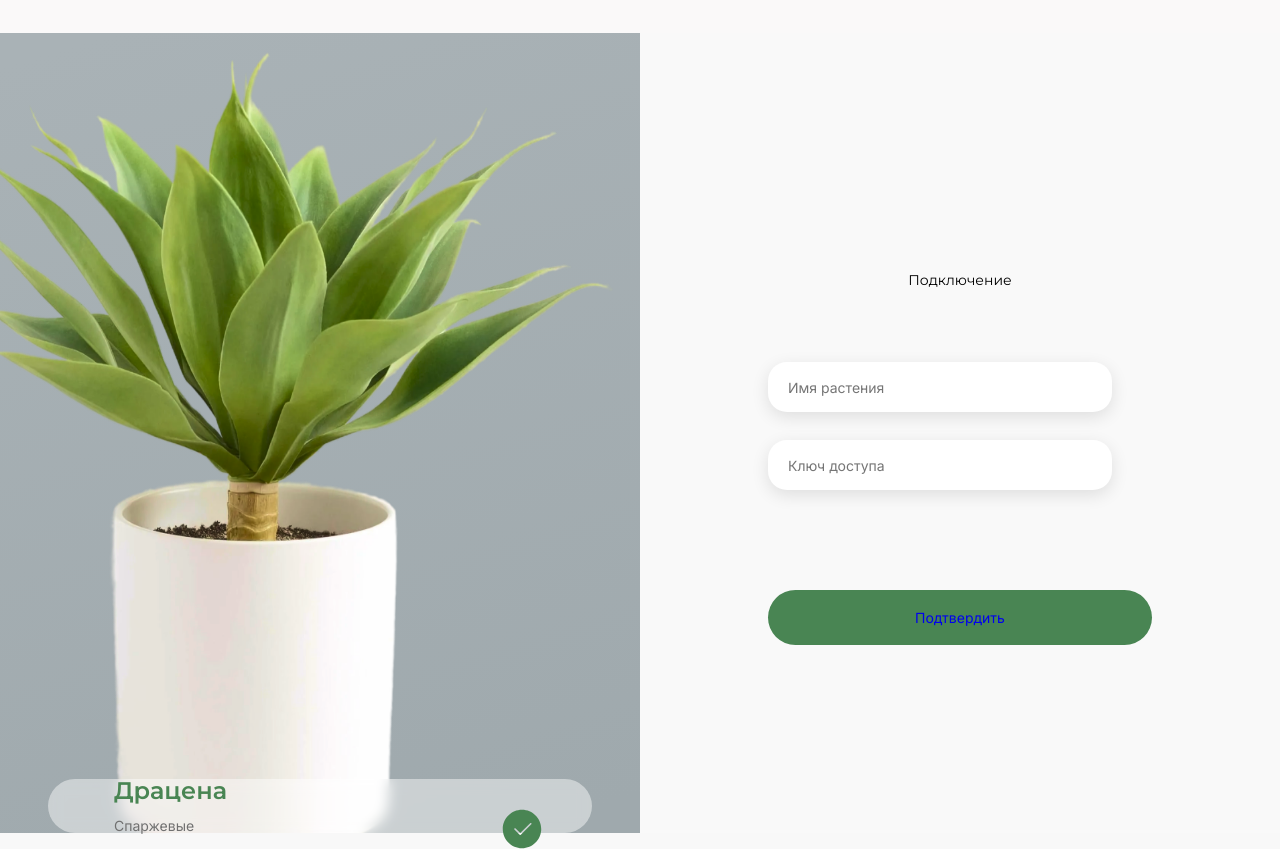
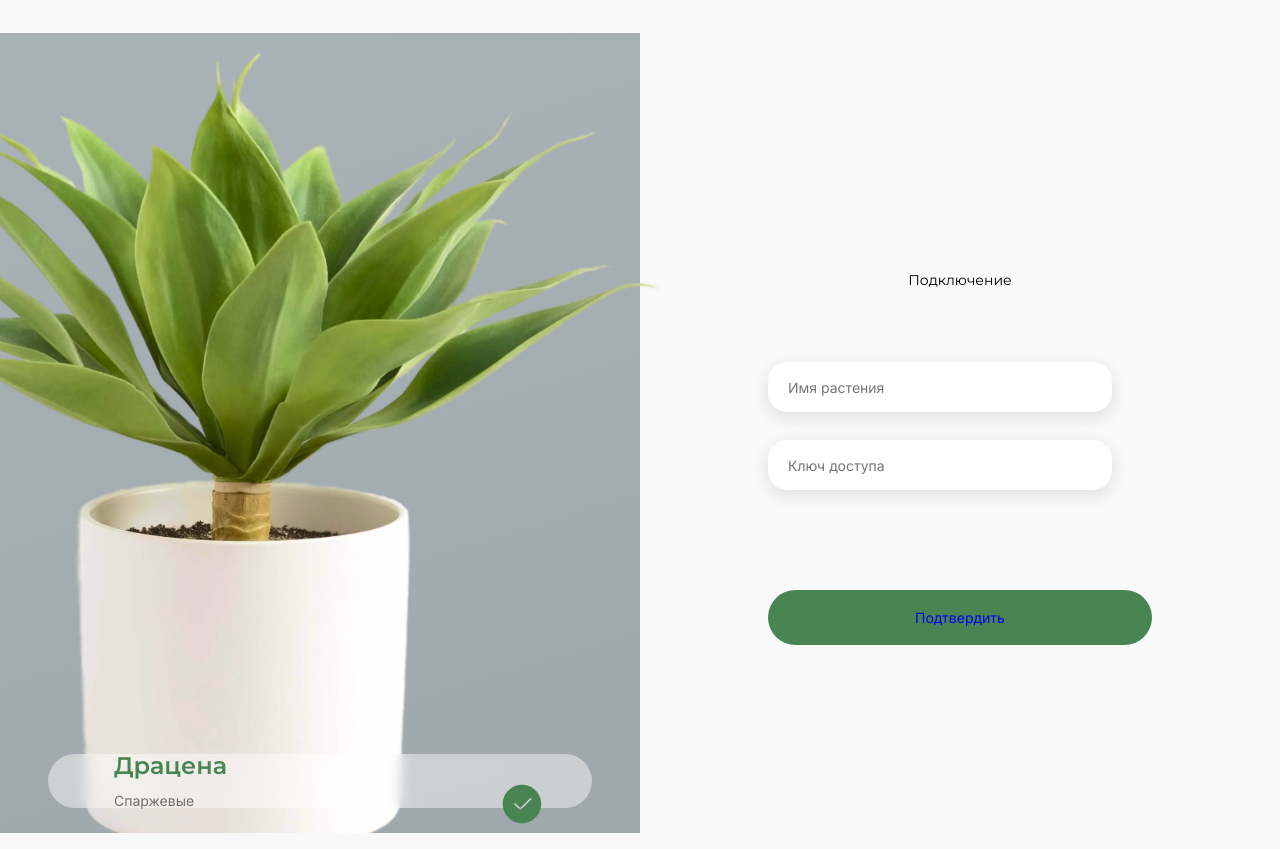
Before and after one commit to Nikit099/frontendTeam, a React (Create React App) app: page /createPlant in a window 1280 px wide. Built offline with nearby package versions, Linux system fonts and the light colour scheme.

Commit message:
main бар
На странице main убрал правый скрол бар

```diff
--- a/src/app/pages/createPlant/plan2.css
+++ b/src/app/pages/createPlant/plan2.css
@@ -21,7 +21,7 @@
 
 .registration-box form h2 {
     font-family: 'Montserrat', sans-serif;
-    font-size: 16зе;
+    font-size: 16;
     margin-bottom: 75px;
 }
 
@@ -40,6 +40,7 @@
 	box-shadow: 0px 5px 17px rgba(0, 0, 0, 0.11);
     border-radius: 19px;
 	color: #8C8B8B;
+    outline: none;
 }
 
 .registration-box form .plant-name-box label {
@@ -63,6 +64,7 @@
 	box-shadow: 0px 5px 17px rgba(0, 0, 0, 0.11);
     border-radius: 19px;
 	color: #8C8B8B;
+    outline: none;
 }
 
 .registration-box form .code-box label {
@@ -103,17 +105,17 @@
     display: flex;
 }
 
-.right-background img {
+.right-background .background-plant {
     position: absolute;
-    text-align: center;
-    width: 100%;
     height: 100%;
+    width: 120%;
+    left: 0px;
     overflow: hidden;
 }
 
 .right-background .plant-button-for-choice {
     position: absolute;
-    bottom: 0px;
+    bottom: 25px;
     justify-content: space-between;
     display: flex;
     text-align: center;
@@ -188,17 +190,27 @@
     backdrop-filter: blur(10px);
 }
 
+.plant-button-for-choice:not(hover) {
+    transition: 1s;
+    /* backdrop-filter: blur(6.5px); */
+}
+
 .plant-button-for-choice:hover .check-circle {
     transition: 1s;
-    display:none;
+    opacity: 0;
+}
+
+.plant-button-for-choice:not(hover) .check-circle {
+    transition: 1s;
+    opacity: 1;
 }
 
 .plant-button-for-choice:not(hover) .zoom-in {
     transition: 1s;
-    display:none;
+    opacity: 0;
 }
 
 .plant-button-for-choice:hover .zoom-in {
     transition: 1s;
-    display: block;
+    opacity: 1;
 }
--- a/src/app/pages/main/components/NotifTabs.jsx
+++ b/src/app/pages/main/components/NotifTabs.jsx
@@ -3,8 +3,8 @@ import React from 'react';
 const NotifTabs = () => {
     return (
         <div class="notifications-tabs">
-            <input type="button" id="prev" value="Назад" />
-            <input type="button" id="next" value="Вперед" />
+            {/* <input type="button" id="prev" value="Назад" />
+            <input type="button" id="next" value="Вперед" /> */}
         </div>
     );
 };
--- a/src/app/pages/main/styles/index.css
+++ b/src/app/pages/main/styles/index.css
@@ -31,8 +31,7 @@ body {
     height:48px;
     width:47px;
 }
-.logo__image{
-}
+
 .slider{
     display: flex;
     width: 400px;
--- a/src/app/pages/main/styles/rectangular-plant-icon.css
+++ b/src/app/pages/main/styles/rectangular-plant-icon.css
@@ -23,8 +23,8 @@
     padding-right: 27px;
     width: 554px;
     height: 216px;
-    margin-right: 9px;
-    margin-bottom: 38px;
+    margin-right: 15px;
+    margin-bottom: 25px;
 }
 
 .rectangular-button .plant-shadow {
--- a/src/app/pages/main/styles/top-panel.css
+++ b/src/app/pages/main/styles/top-panel.css
@@ -12,7 +12,8 @@
     width: 1288px;
     position: relative;
     display: flex;
-    margin-bottom: 110px;
+    margin-bottom: 70px;
+
 }
 
 .top-panel .slider {
@@ -57,7 +58,7 @@
     filter: drop-shadow(2px 4px 13px rgba(138, 138, 138, 0.25));
     display: flex;
     padding: 20px;
-    margin-left: 172px;
+    /* margin-left: 172px; */
 }
 
 .top-panel .search img {
```
